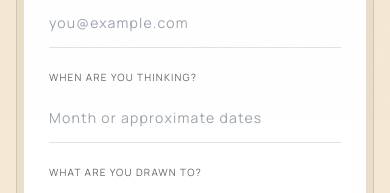
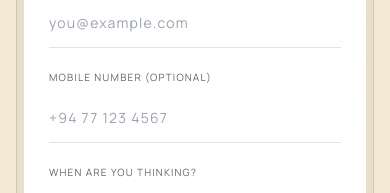
Before and after one commit to Nekromenzer/ReiseCeylon, a Next.js app: page /en/contact in a window 390 px wide. Shown: the part 723-916 px from the top of the page. Built offline with nearby package versions, Linux system fonts and the light colour scheme; no server answers.

Commit message:
feat: add phone number field to contact form and update validation

```diff
--- a/src/app/api/contact-enquiry/route.ts
+++ b/src/app/api/contact-enquiry/route.ts
@@ -12,6 +12,7 @@ const from = configuredFrom && !/@resend\.dev>?$/i.test(configuredFrom.trim())
   ? configuredFrom
   : 'ReiseCeylon <enquiries@tours.reiseceylon.com>';
 const isEmail = (value: string) => /^[^\s@]+@[^\s@]+\.[^\s@]+$/.test(value);
+const isPhone = (value: string) => /^[+\d][\d\s().-]{5,31}$/.test(value);
 const escapeHtml = (value: string) => value
   .replaceAll('&', '&amp;')
   .replaceAll('<', '&lt;')
@@ -23,6 +24,7 @@ type ContactEnquiry = {
   locale: string;
   name: string;
   email: string;
+  phone: string;
   dates: string;
   interest: string;
   message: string;
@@ -35,13 +37,16 @@ function parse(body: unknown): ContactEnquiry | null {
 
   const name = String(raw.name ?? '').trim();
   const email = String(raw.email ?? '').trim().toLowerCase();
+  const phone = String(raw.phone ?? '').trim();
   if (!name || name.length > 120 || !isEmail(email) || email.length > 200) return null;
+  if (phone && !isPhone(phone)) return null;
 
   const requestedLocale = String(raw.locale ?? '');
   return {
     locale: isLocale(requestedLocale) ? requestedLocale : defaultLocale,
     name,
     email,
+    phone,
     dates: String(raw.dates ?? '').trim().slice(0, 200),
     interest: String(raw.interest ?? '').trim().slice(0, 200),
     message: String(raw.message ?? '').trim().slice(0, 4000)
@@ -66,7 +71,10 @@ export async function POST(request: Request) {
         { status: 400 }
       );
     }
-    return NextResponse.json({ error: 'Please enter a valid name and email address.' }, { status: 400 });
+    return NextResponse.json(
+      { error: 'Please enter a valid name, email address and mobile number.' },
+      { status: 400 }
+    );
   }
 
   if (!apiKey) {
@@ -82,6 +90,7 @@ export async function POST(request: Request) {
   const rows = [
     ['Name', enquiry.name],
     ['Email', enquiry.email],
+    ['Mobile', enquiry.phone || 'Not provided'],
     ['Dates', enquiry.dates || 'Not provided'],
     ['Interest', enquiry.interest || 'Not provided'],
     ['Language', enquiry.locale.toUpperCase()],
--- a/src/components/ContactForm.tsx
+++ b/src/components/ContactForm.tsx
@@ -26,6 +26,7 @@ export function ContactForm() {
           locale,
           name: String(form.get('name') ?? ''),
           email: String(form.get('email') ?? ''),
+          phone: String(form.get('phone') ?? ''),
           dates: String(form.get('dates') ?? ''),
           interest: String(form.get('interest') ?? ''),
           message: String(form.get('message') ?? ''),
@@ -62,6 +63,16 @@ export function ContactForm() {
         <input className="contact-honeypot" name="website" tabIndex={-1} autoComplete="off" aria-hidden />
         <label>{t('name')}<input name="name" required placeholder={t('namePlaceholder')} /></label>
         <label>{t('email')}<input name="email" type="email" required placeholder={t('emailPlaceholder')} /></label>
+        <label>
+          {t('phone')}
+          <input
+            name="phone"
+            type="tel"
+            inputMode="tel"
+            autoComplete="tel"
+            placeholder={t('phonePlaceholder')}
+          />
+        </label>
         <label>{t('dates')}<input name="dates" placeholder={t('datesPlaceholder')} /></label>
         <label>{t('interest')}
           <select name="interest" defaultValue="">
--- a/src/i18n/messages/de.json
+++ b/src/i18n/messages/de.json
@@ -306,6 +306,8 @@
     "namePlaceholder": "Wie dürfen wir Sie ansprechen?",
     "email": "E-Mail-Adresse",
     "emailPlaceholder": "sie@beispiel.de",
+    "phone": "Mobilnummer (optional)",
+    "phonePlaceholder": "+49 151 12345678",
     "dates": "Woran denken Sie zeitlich?",
     "datesPlaceholder": "Monat oder ungefährer Zeitraum",
     "interest": "Was zieht Sie an?",
--- a/src/i18n/messages/en.json
+++ b/src/i18n/messages/en.json
@@ -306,6 +306,8 @@
     "namePlaceholder": "How should we address you?",
     "email": "Email address",
     "emailPlaceholder": "you@example.com",
+    "phone": "Mobile number (optional)",
+    "phonePlaceholder": "+94 77 123 4567",
     "dates": "When are you thinking?",
     "datesPlaceholder": "Month or approximate dates",
     "interest": "What are you drawn to?",
--- a/src/i18n/messages/fr.json
+++ b/src/i18n/messages/fr.json
@@ -306,6 +306,8 @@
     "namePlaceholder": "Comment devons-nous vous appeler ?",
     "email": "Adresse e-mail",
     "emailPlaceholder": "vous@exemple.fr",
+    "phone": "Numéro de mobile (facultatif)",
+    "phonePlaceholder": "+33 6 12 34 56 78",
     "dates": "À quelle période pensez-vous ?",
     "datesPlaceholder": "Mois ou dates approximatives",
     "interest": "Qu’est-ce qui vous attire ?",
--- a/src/i18n/messages/nl.json
+++ b/src/i18n/messages/nl.json
@@ -306,6 +306,8 @@
     "namePlaceholder": "Hoe mogen we u aanspreken?",
     "email": "E-mailadres",
     "emailPlaceholder": "u@voorbeeld.nl",
+    "phone": "Mobiel nummer (optioneel)",
+    "phonePlaceholder": "+31 6 12345678",
     "dates": "Aan welke periode denkt u?",
     "datesPlaceholder": "Maand of bij benadering",
     "interest": "Waar wordt u door aangetrokken?",
```
